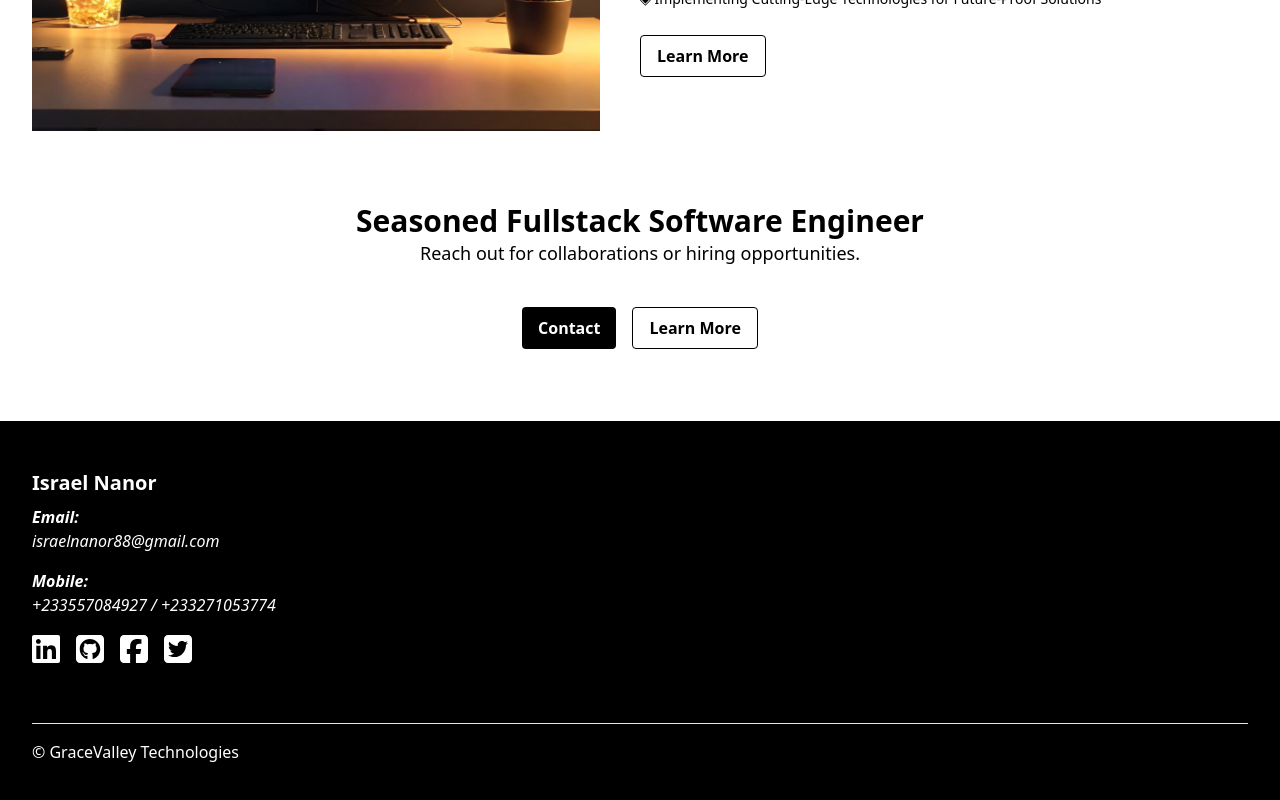
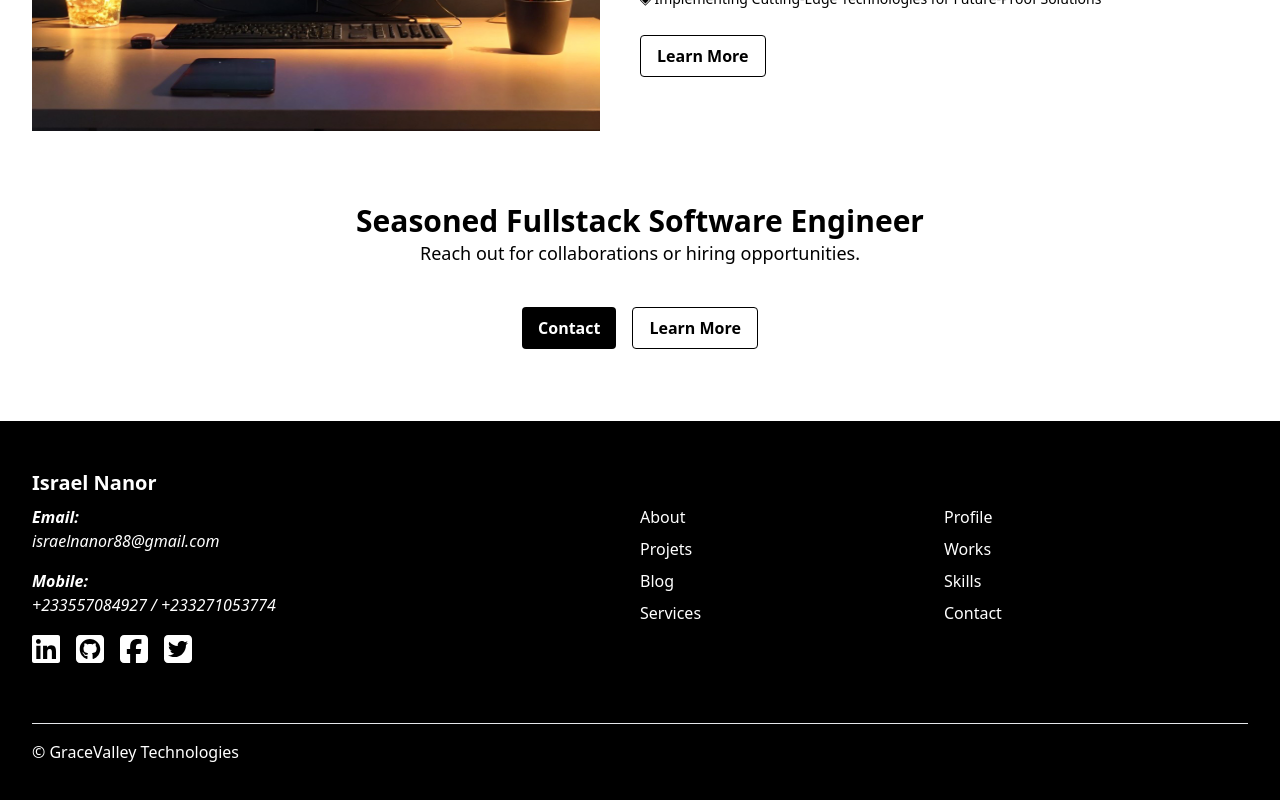
Before and after one commit to NanorIsrael/gv_web, a React (Create React App) app: page / in a window 1280 px wide. Shown: the part 3944-4744 px from the top of the page. Built offline with nearby package versions, Linux system fonts and the light colour scheme.

Commit message:
Add social links

```diff
--- a/src/App.css
+++ b/src/App.css
@@ -838,6 +838,10 @@ code {
   width: 60px;
 }
 
+.w-\[50\%\] {
+  width: 50%;
+}
+
 .min-w-full {
   min-width: 100%;
 }
@@ -1460,6 +1464,14 @@ code {
     margin-left: 4rem;
     margin-right: 4rem;
   }
+
+  .sm\:pt-4 {
+    padding-top: 1rem;
+  }
+
+  .sm\:pt-8 {
+    padding-top: 2rem;
+  }
 }
 
 @media (min-width: 768px) {
--- a/src/App.tsx
+++ b/src/App.tsx
@@ -19,7 +19,8 @@ function App() {
         <Route path="*" element={<Navigate to="/" />} />
       </Routes>
       <footer className='py-12'>
-        <section className='pb-12'>
+        <section className='pb-12 md:flex'>
+          <article>
           <h4 className='text-xl md:text-md font-bold'>Israel Nanor</h4>
           <address>
             <div className='py-2'>
@@ -45,7 +46,22 @@ function App() {
               </Link>
             </div>
           </address>
+          </article>
 
+          <section className='pt-8 leading-loose md:flex w-[50%]'>
+            <ul className='w-full'>
+              <Link to="/about"><li>About</li></Link>
+              <Link to="/projects"><li>Projets</li></Link>
+              <Link to="/blog"><li>Blog</li></Link>
+              <Link to="/projects"><li>Services</li></Link>
+            </ul>
+            <ul className='w-full'>
+              <a href="#about"><li>Profile</li></a>
+              <a href="#projects"><li>Works</li></a>
+              <a href="#skills"><li>Skills</li></a>
+              <a href="#contact"><li>Contact</li></a>
+            </ul>
+          </section>
         </section>
        <hr/>
        <p className='pt-4'>
```
